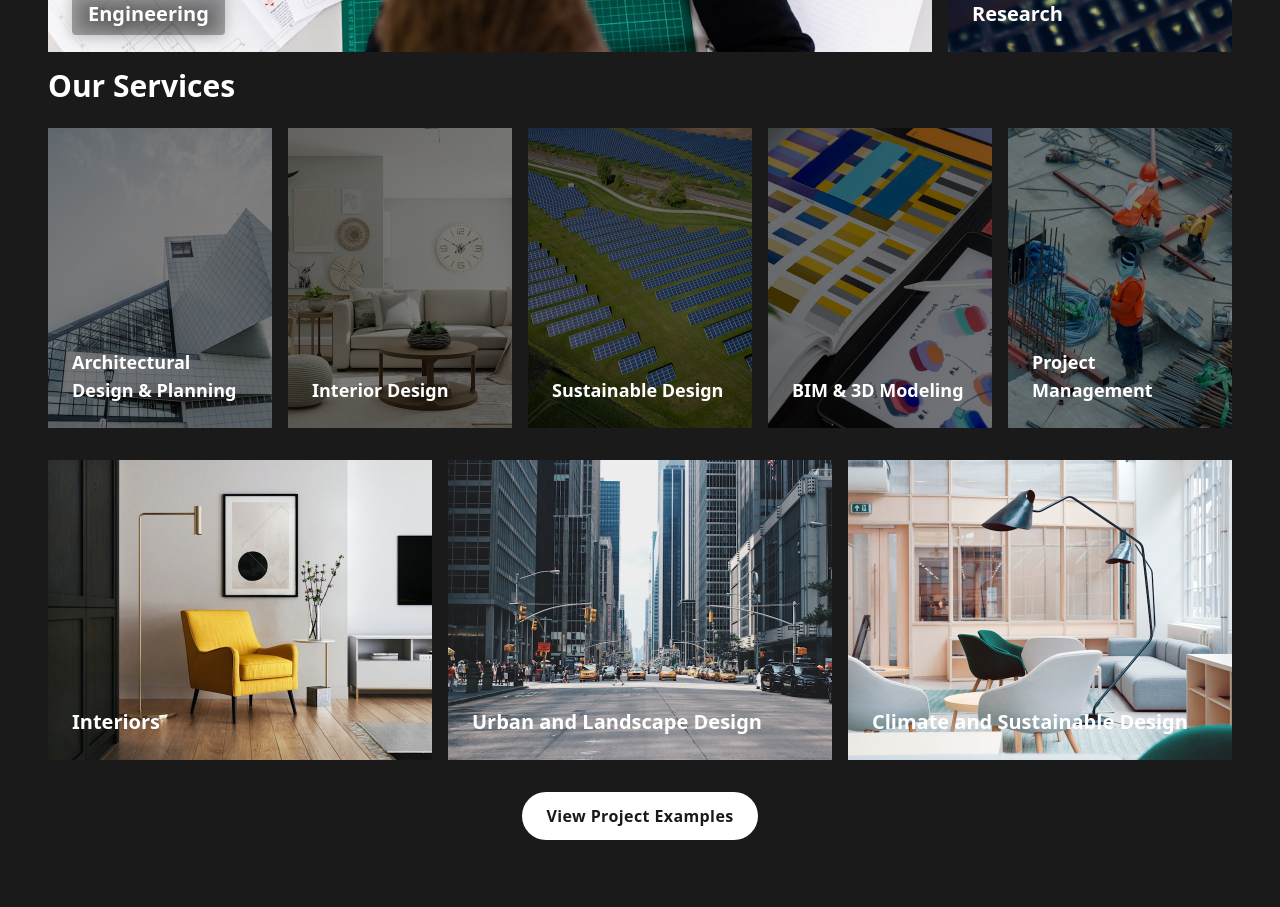
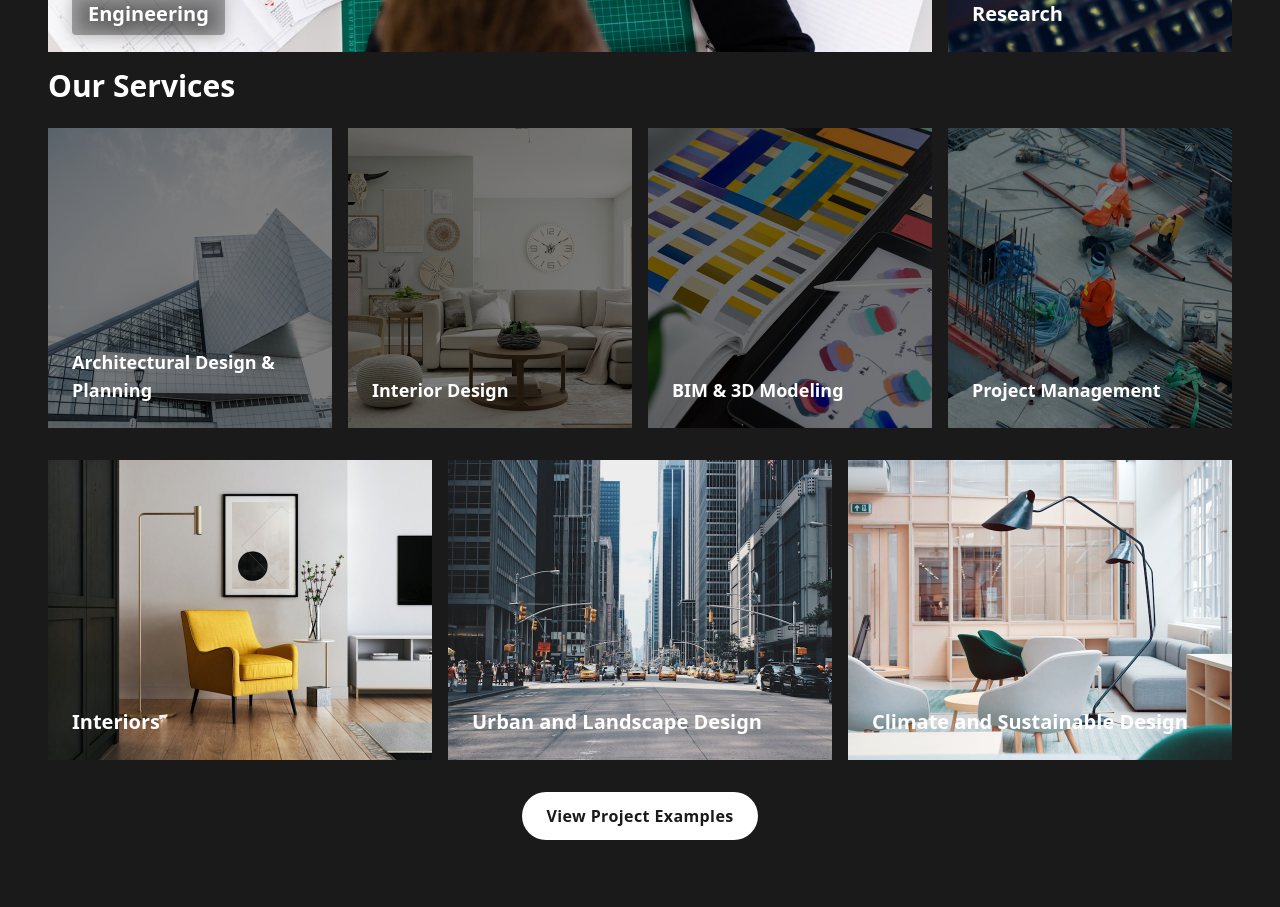
Before and after one commit to Usernyagah/KoteKwema, a React (Vite) app: page / in a window 1280 px wide. Shown: the part 3220-4127 px from the top of the page. Built offline with nearby package versions, Linux system fonts and the light colour scheme.

Commit message:
Remove Climate and Sustainable Design from services section

```diff
--- a/src/components/Expertise.tsx
+++ b/src/components/Expertise.tsx
@@ -11,7 +11,6 @@ import engineeringImage from "@/assets/engineering.jpg";
 import technologyResearchImage from "@/assets/technology-research.jpg";
 import architecturalDesignImage from "@/assets/architectural-design.jpg";
 import interiorDesignServiceImage from "@/assets/interior-design-service.jpg";
-import sustainableDesignServiceImage from "@/assets/sustainable-design-service.jpg";
 import bim3dModelingImage from "@/assets/bim-3d-modeling.jpg";
 import projectManagementImage from "@/assets/project-management.jpg";
 
@@ -75,7 +74,7 @@ const Expertise = () => {
           {/* Service Menu with Images */}
           <div className="mb-8">
             <h3 className="text-2xl md:text-3xl font-bold mb-6 text-white">Our Services</h3>
-            <div className="grid grid-cols-2 md:grid-cols-2 lg:grid-cols-5 gap-4 mb-6">
+            <div className="grid grid-cols-2 md:grid-cols-2 lg:grid-cols-4 gap-4 mb-6">
               {/* Architectural Design & Planning */}
               <Link to="/expertise/architecture" className="relative h-[250px] md:h-[300px] block group cursor-pointer overflow-hidden rounded-lg">
                 <img
@@ -100,20 +99,6 @@ const Expertise = () => {
                 <div className="absolute inset-0 bg-black/50 group-hover:bg-black/40 transition-colors duration-300 flex items-end">
                   <div className="p-4 md:p-6 w-full">
                     <span className="text-white text-base md:text-lg font-bold">Interior Design</span>
-                  </div>
-                </div>
-              </Link>
-
-              {/* Sustainable Design */}
-              <Link to="/expertise/climate" className="relative h-[250px] md:h-[300px] block group cursor-pointer overflow-hidden rounded-lg">
-                <img
-                  src={sustainableDesignServiceImage}
-                  alt="Sustainable Design"
-                  className="w-full h-full object-cover transition-transform duration-300 group-hover:scale-105"
-                />
-                <div className="absolute inset-0 bg-black/50 group-hover:bg-black/40 transition-colors duration-300 flex items-end">
-                  <div className="p-4 md:p-6 w-full">
-                    <span className="text-white text-base md:text-lg font-bold">Sustainable Design</span>
                   </div>
                 </div>
               </Link>
```
